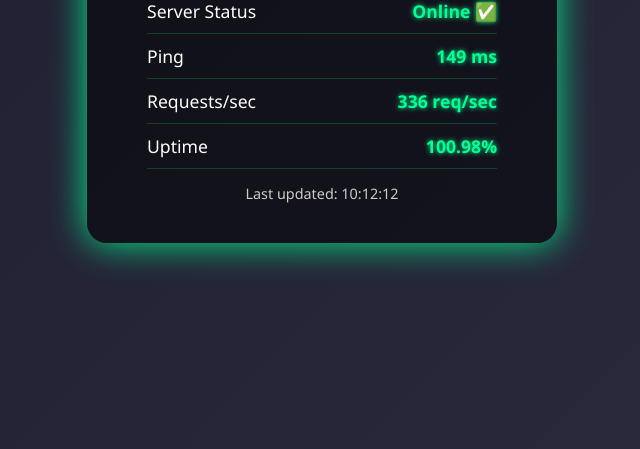
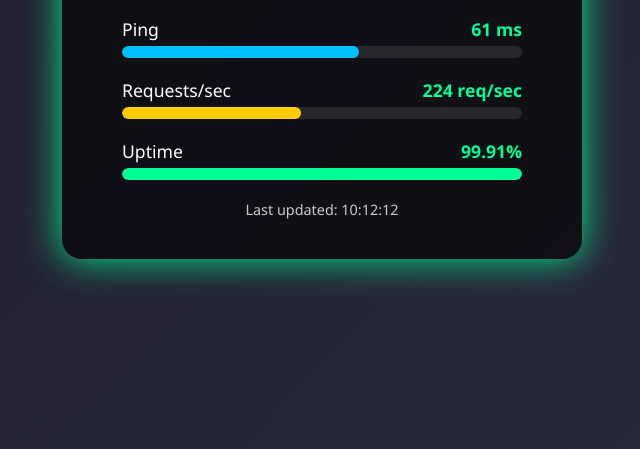
Before and after one commit to eren-6c/authentication, a website: page public/index.html in a window 1280 px wide. Shown: the part 351-800 px from the top of the page, without its empty margins (318-958 px from the left). Drawn offline with Linux system fonts and the light colour scheme.

Commit message:
Update index.html

```diff
--- a/public/index.html
+++ b/public/index.html
@@ -17,11 +17,11 @@
   }
 
   .dashboard {
-      background: rgba(0,0,0,0.5);
+    background: rgba(0,0,0,0.6);
     border-radius: 20px;
     padding: 40px 60px;
     box-shadow: 0 0 30px rgba(0,255,149,0.5);
-      width: 350px;
+    width: 400px;
     text-align: center;
     animation: glow 2s infinite alternate;
   }
@@ -39,33 +39,50 @@
   }
 
   .status-item {
+    margin-bottom: 20px;
+  }
+
+  .label {
     display: flex;
     justify-content: space-between;
-      padding: 10px 0;
-      border-bottom: 1px solid rgba(0,255,149,0.2);
     font-size: 1.1rem;
+    margin-bottom: 5px;
   }
 
-    .status-item:last-child {
-      border-bottom: none;
+  .value {
+    font-weight: bold;
+    color: #00ff95;
   }
 
-    .status-value {
-      font-weight: bold;
-      color: #00ff95;
-      text-shadow: 0 0 5px #00ff95;
+  .value.down {
+    color: #ff3b3b;
   }
 
-    .status-value.down {
-      color: #ff3b3b;
-      text-shadow: 0 0 5px #ff3b3b;
+  .bar-container {
+    background: rgba(255,255,255,0.1);
+    height: 12px;
+    border-radius: 6px;
+    overflow: hidden;
   }
 
-    .ping {
-      font-size: 0.9rem;
+  .bar {
+    height: 100%;
+    width: 0;
+    background: #00ff95;
+    border-radius: 6px;
+    transition: width 0.5s ease;
+  }
+
+  .ping-bar { background: #00bfff; }
+  .requests-bar { background: #ffcc00; }
+  .uptime-bar { background: #00ff95; }
+
+  .timestamp {
     margin-top: 15px;
     color: #ccc;
+    font-size: 0.9rem;
   }
+
 </style>
 </head>
 <body>
@@ -74,41 +91,70 @@
   <h1>API Status</h1>
 
   <div class="status-item">
+    <div class="label">
       <span>Server Status</span>
-      <span class="status-value" id="server-status">Online ✅</span>
+      <span class="value" id="server-status">Online ✅</span>
+    </div>
   </div>
 
   <div class="status-item">
+    <div class="label">
       <span>Ping</span>
-      <span class="status-value" id="ping">...</span>
+      <span class="value" id="ping">0 ms</span>
+    </div>
+    <div class="bar-container">
+      <div class="bar ping-bar" id="ping-bar"></div>
+    </div>
   </div>
 
   <div class="status-item">
+    <div class="label">
       <span>Requests/sec</span>
-      <span class="status-value" id="requests">...</span>
+      <span class="value" id="requests">0 req/sec</span>
+    </div>
+    <div class="bar-container">
+      <div class="bar requests-bar" id="requests-bar"></div>
+    </div>
   </div>
 
   <div class="status-item">
+    <div class="label">
       <span>Uptime</span>
-      <span class="status-value" id="uptime">...</span>
+      <span class="value" id="uptime">0%</span>
+    </div>
+    <div class="bar-container">
+      <div class="bar uptime-bar" id="uptime-bar"></div>
+    </div>
   </div>
 
-    <div class="ping" id="last-updated">Last updated: --:--:--</div>
+  <div class="timestamp" id="last-updated">Last updated: --:--:--</div>
 </div>
 
 <script>
-    function randomInt(min, max) {
-      return Math.floor(Math.random() * (max - min + 1)) + min;
+  // initial values
+  let ping = 50;
+  let requests = 200;
+  let uptime = 99.9;
+
+  function randomFluctuate(value, minChange, maxChange, minValue, maxValue) {
+    let change = Math.random() * (maxChange - minChange) + minChange;
+    value += Math.random() < 0.5 ? -change : change;
+    return Math.min(Math.max(value, minValue), maxValue);
   }
 
-    function updateStatus() {
-      const ping = randomInt(20, 150); // ms
-      const requests = randomInt(50, 500); // requests/sec
-      const uptime = randomInt(99, 100) + '.' + randomInt(0,99) + '%';
+  function updateDashboard() {
+    ping = randomFluctuate(ping, 1, 10, 20, 150);
+    requests = randomFluctuate(requests, 5, 20, 50, 500);
+    uptime = randomFluctuate(uptime, 0, 0.02, 99.0, 100.0);
 
-      document.getElementById('ping').textContent = ping + ' ms';
-      document.getElementById('requests').textContent = requests + ' req/sec';
-      document.getElementById('uptime').textContent = uptime;
+    document.getElementById('ping').textContent = ping.toFixed(0) + ' ms';
+    document.getElementById('ping-bar').style.width = ((150 - ping)/150 * 100) + '%';
+
+    document.getElementById('requests').textContent = requests.toFixed(0) + ' req/sec';
+    document.getElementById('requests-bar').style.width = (requests/500 * 100) + '%';
+
+    document.getElementById('uptime').textContent = uptime.toFixed(2) + '%';
+    document.getElementById('uptime-bar').style.width = (uptime/100 * 100) + '%';
 
     const now = new Date();
     document.getElementById('last-updated').textContent = 'Last updated: ' +
@@ -117,9 +163,8 @@
       now.getSeconds().toString().padStart(2,'0');
   }
 
-    // Update every 2 seconds to simulate live API
-    updateStatus();
-    setInterval(updateStatus, 2000);
+  updateDashboard();
+  setInterval(updateDashboard, 1500);
 </script>
 
 </body>
```
Lines whose indentation alone changed are shown as unchanged.
